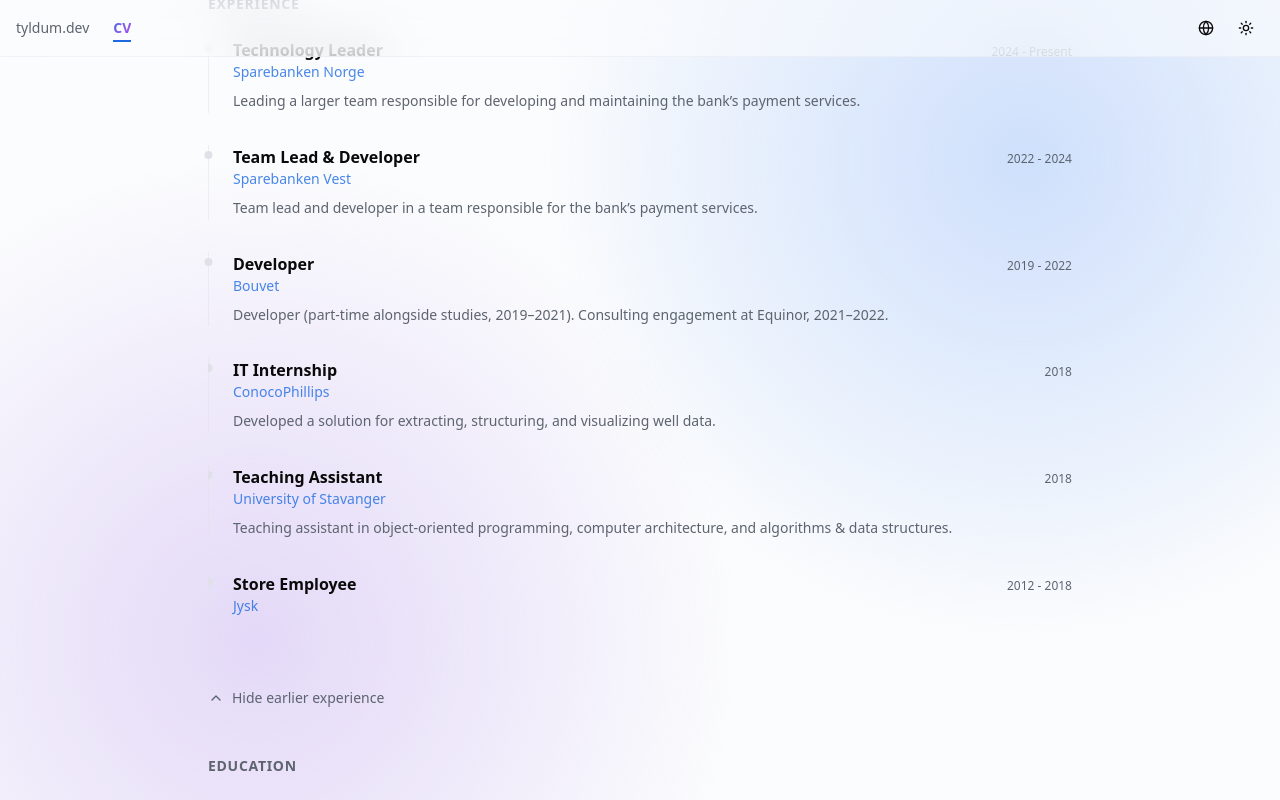
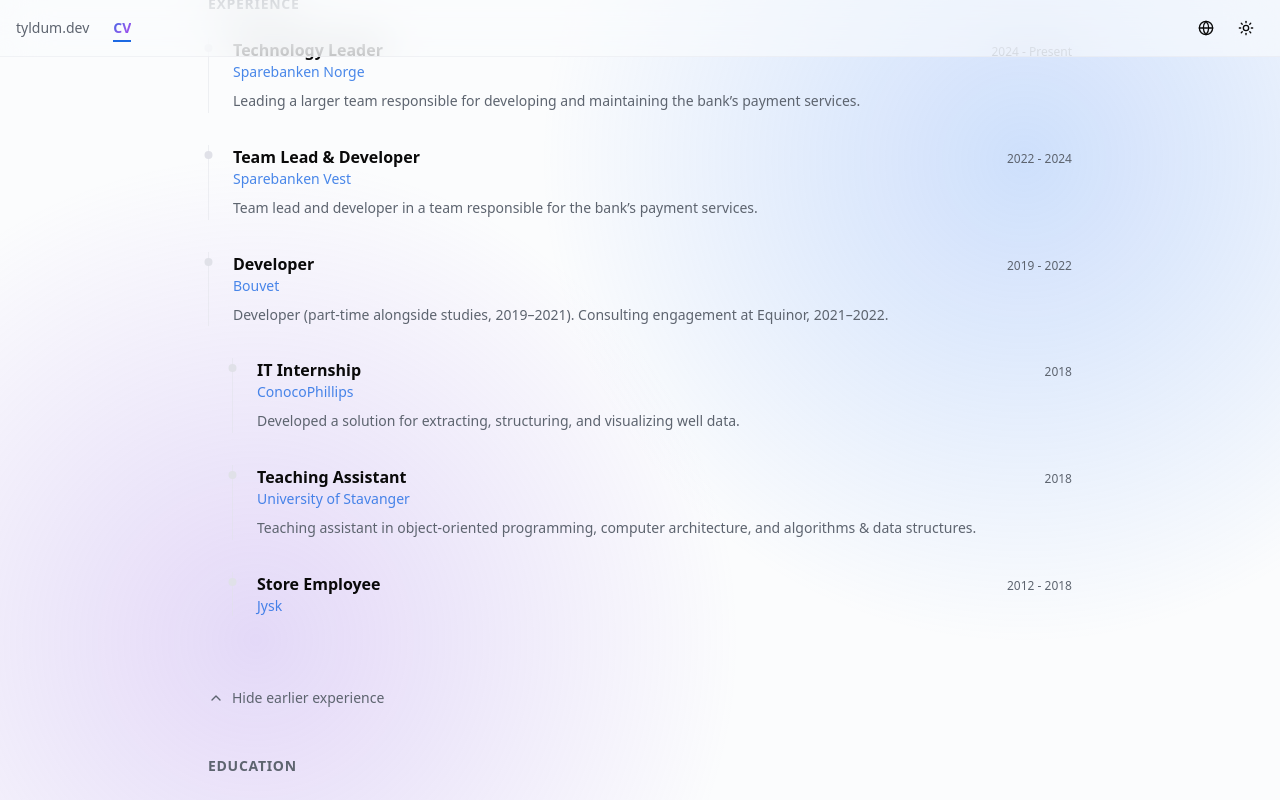
Before and after one commit to maattss/tyldum-dev, a Next.js app: page /en/cv in a window 1280 px wide. Both pictures are taken after a click on the button "Show earlier experience". Shown: the part 408-1208 px from the top of the page. Built offline with nearby package versions, Linux system fonts and the light colour scheme.

Commit message:
Update collapsible-experience.tsx

```diff
--- a/src/components/collapsible-experience.tsx
+++ b/src/components/collapsible-experience.tsx
@@ -34,7 +34,7 @@
         {job.description}
       </p>
       {job.highlights.length > 0 && (
-        <ul className="mt-2 space-y-1">
+        <ul className="mt-2 space-y-1 pl-6">
           {job.highlights.map((highlight, i) => (
             <li
               key={i}
@@ -67,7 +67,7 @@
         }`}
       >
         <div className="overflow-hidden">
-          <div className="space-y-8 pb-8">
+          <div className="space-y-8 pb-8 pl-6">
             {items.map((job, index) => (
               <ExperienceEntry key={index} job={job} />
             ))}
```
